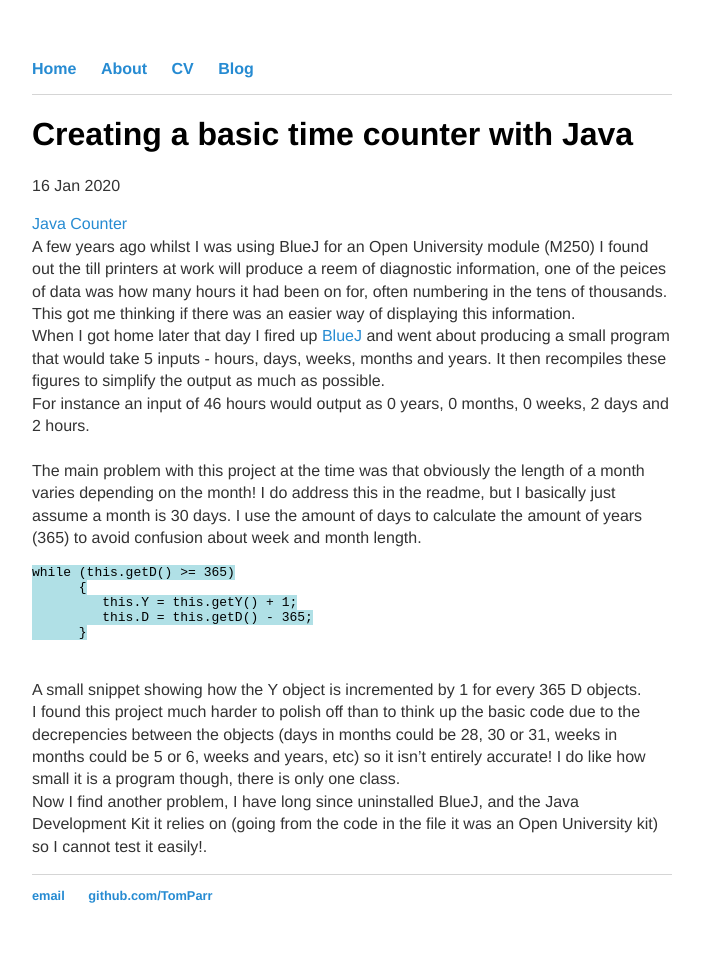
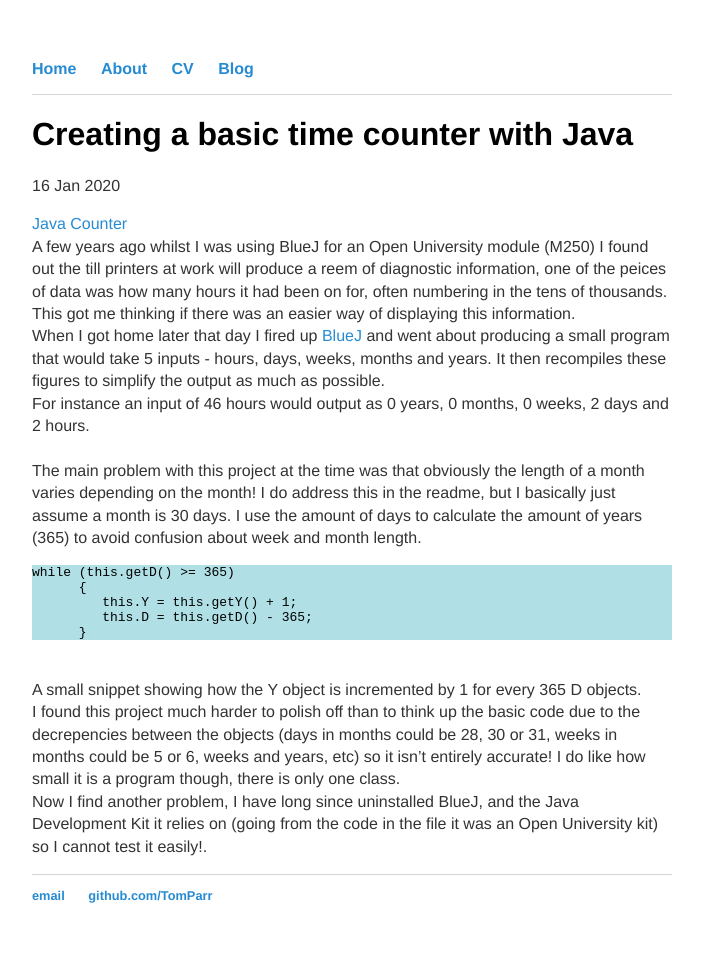
Before and after one commit to TomParr/TomParr.github.io, a Jekyll site: the page built from _posts/2020-01-16-Java-Time-Counter.md, in a window 1280 px wide. Shown: the whole page, without its empty margins (288-991 px from the left). Built offline with Jekyll 4.4.1, drawn with Linux system fonts in a browser that asks for light colours.

Commit message:
Update 2020-01-16-Java-Time-Counter.md

```diff
--- a/_posts/2020-01-16-Java-Time-Counter.md
+++ b/_posts/2020-01-16-Java-Time-Counter.md
@@ -13,7 +13,7 @@ that would take 5 inputs - hours, days, weeks, months and years. It then recompi
  The main problem with this project at the time was that obviously the length of a month varies depending on the month!
  I do address this in the readme, but I basically just assume a month is 30 days.
  I use the amount of days to calculate the amount of years (365) to avoid confusion about week and month length. <br />
- <pre><code style ="background-color:powderblue">while (this.getD() >= 365)
+ <pre style ="background-color:powderblue"><code>while (this.getD() >= 365)
       {
          this.Y = this.getY() + 1;
          this.D = this.getD() - 365;
```
